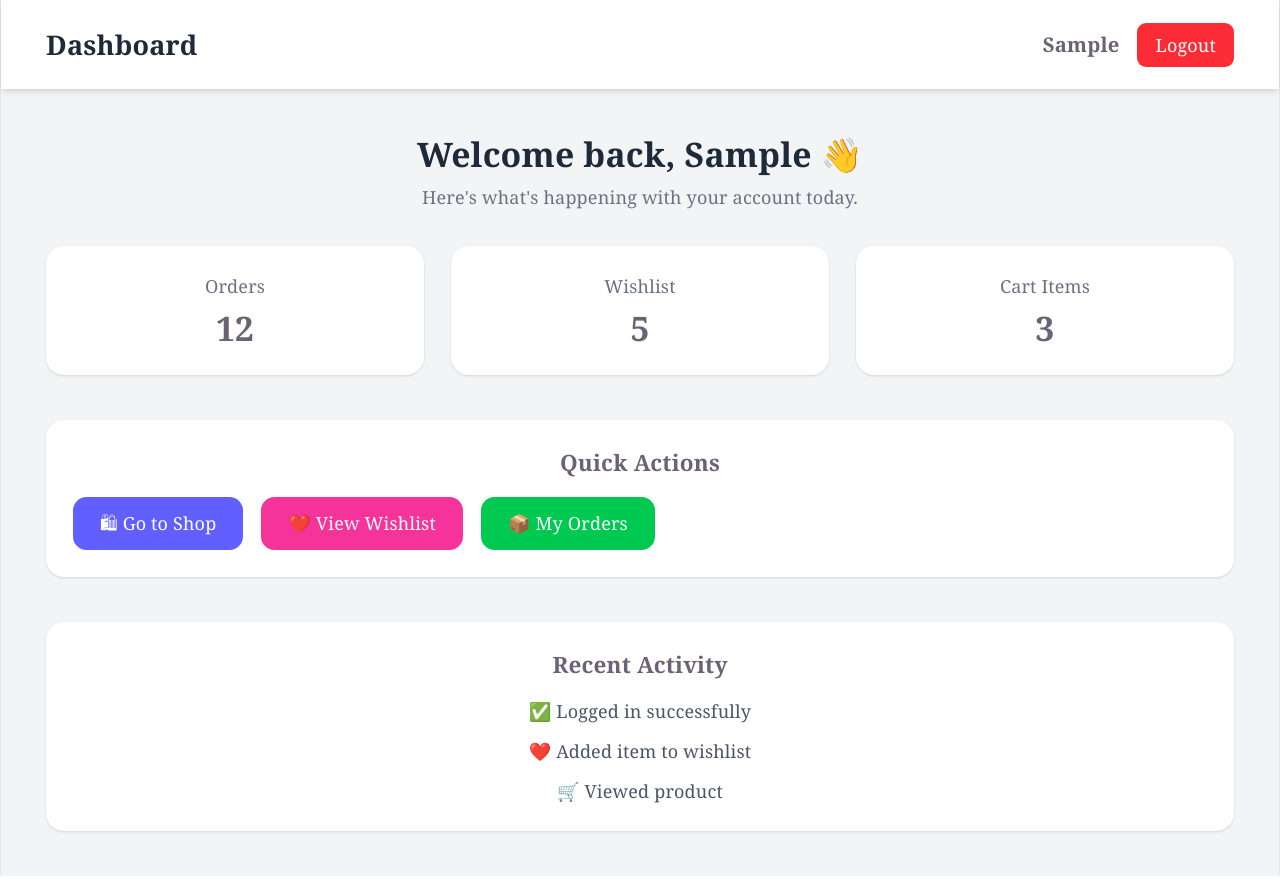
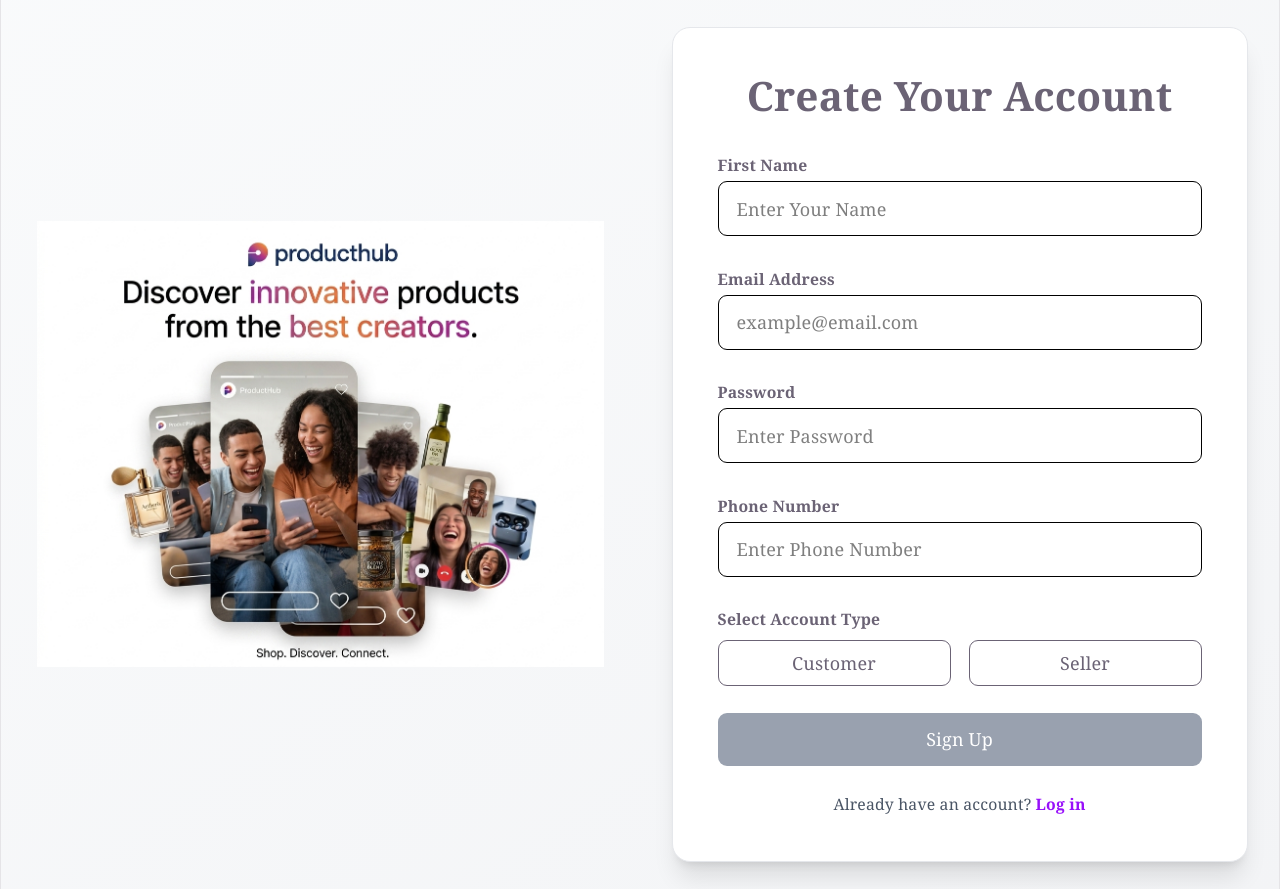
Before and after one commit to Anjalii-2000/Product-Hub-frontend, a React (Vite) app: page /register in a window 1280 px wide. Before the commit this address led to /dashboard. Built offline with nearby package versions, Linux system fonts and the light colour scheme; sample sign-in values are in the browser's storage.

Commit message:
replaced local storage with cookie from al files

```diff
--- a/src/Components/SellerAllComponents/Sidebar.jsx
+++ b/src/Components/SellerAllComponents/Sidebar.jsx
@@ -1,4 +1,7 @@
 import React from "react";
+import axios from "axios";
+
+const BASE_URL = "http://localhost:3000";
 
 export default function Sidebar({
     view,
@@ -7,15 +10,24 @@ export default function Sidebar({
     setShowProfileModal
 }) {
 
-    const handleLogout = () => {
-
-        localStorage.removeItem("token");
+    const handleLogout = async () => {
+        try {
+            await axios.post(
+                `${BASE_URL}/api/logout`,
+                {},
+                {
+                    withCredentials: true
+                }
+            );
 
             window.location.href = "/login";
+
+        } catch (error) {
+            console.log("Logout error:", error);
+        }
     };
 
     return (
-
         <div className="w-64 bg-white h-screen p-6 shadow border-r">
 
             <h2 className="font-bold text-lg text-black mb-6">
--- a/src/Components/SellerAllComponents/Topbar.jsx
+++ b/src/Components/SellerAllComponents/Topbar.jsx
@@ -1,19 +1,31 @@
 import React, { useState } from "react";
+import axios from "axios";
 import logo from "../../assets/logo.jpeg";
+
+const BASE_URL = "http://localhost:3000";
 
 export default function Topbar({ sellerName }) {
 
     const [showMenu, setShowMenu] = useState(false);
 
-    const handleLogout = () => {
+    const handleLogout = async () => {
+        try {
+            await axios.post(
+                `${BASE_URL}/api/logout`,
+                {},
+                {
+                    withCredentials: true
+                }
+            );
 
-        localStorage.removeItem("token");
+            window.location.href = "/login";
 
-        window.location.href = "/login";
+        } catch (error) {
+            console.log("Logout error:", error);
+        }
     };
 
     return (
-
         <div className="fixed top-0 left-0 w-full bg-white shadow z-50 flex items-center justify-between px-6 py-3">
 
             {/* LOGO */}
@@ -36,7 +48,6 @@ export default function Topbar({ sellerName }) {
 
                 {/* DROPDOWN */}
                 {showMenu && (
-
                     <div className="absolute right-0 mt-2 w-40 bg-white border rounded-lg shadow-lg">
 
                         <button
@@ -48,7 +59,6 @@ export default function Topbar({ sellerName }) {
 
                     </div>
                 )}
-
             </div>
 
         </div>
--- a/src/pages/Auth/RegisterPage.jsx
+++ b/src/pages/Auth/RegisterPage.jsx
@@ -1,16 +1,16 @@
-import React, { useState, useEffect } from 'react';
+import React, { useState } from 'react';
 import Image from "../../assets/Images/Image.png";
-import { Link } from 'react-router-dom';
+import { Link, useNavigate } from 'react-router-dom';
 import axios from 'axios';
 import { ToastContainer, toast } from "react-toastify";
 import "react-toastify/dist/ReactToastify.css";
-import { useNavigate } from "react-router-dom";
 
 const API_URL = "http://localhost:3000/api";
 
 const RegisterPage = () => {
 
   const navigate = useNavigate();
+
   const [formData, setFormData] = useState({
     firstName: "",
     email: "",
@@ -19,10 +19,6 @@ const RegisterPage = () => {
     role: "",
   });
 
-  console.log(formData, "formmmm")
-  const isFormValid = formData.firstName.trim() && formData.email.trim() && formData.password.trim() && formData.phone.trim() && formData.role;;
-
-
   const [error, setError] = useState({
     firstName: "",
     email: "",
@@ -30,8 +26,17 @@ const RegisterPage = () => {
     phone: ""
   });
 
+  const isFormValid =
+    formData.firstName.trim() &&
+    formData.email.trim() &&
+    formData.password.trim() &&
+    formData.phone.trim() &&
+    formData.role;
+
   const handleChange = (event) => {
+
     const { name, value } = event.target;
+
     let errorMsg = "";
 
     if (name === "firstName") {
@@ -39,9 +44,10 @@ const RegisterPage = () => {
         errorMsg = "First name must be less than 15 characters";
       }
     }
+
     if (name === "email") {
       if (!value.includes("@")) {
-        errorMsg = "Enter a valid email";
+        errorMsg = "Enter valid email";
       }
     }
 
@@ -53,96 +59,70 @@ const RegisterPage = () => {
 
     if (name === "phone") {
       if (value.length !== 10) {
-        errorMsg = "Enter a valid phone number";
+        errorMsg = "Enter valid phone number";
       }
     }
 
-    setFormData((prev) => ({ ...prev, [name]: value }));
-    setError((prev) => ({ ...prev, [name]: errorMsg }));
+    setFormData((prev) => ({
+      ...prev,
+      [name]: value
+    }));
+
+    setError((prev) => ({
+      ...prev,
+      [name]: errorMsg
+    }));
   };
 
   const handleClick = async (e) => {
+
     e.preventDefault();
 
     if (!formData.role) {
-      toast.error("Please select a role ");
-      return;
-    }
-    if (
-      !formData.firstName ||
-      !formData.email ||
-      formData.password.length <= 6 ||
-      formData.phone.length !== 10
-    ) {
-      toast.error("Please fill all fields correctly ");
+      toast.error("Please select role");
       return;
     }
 
     try {
+
       const response = await axios.post(
         `${API_URL}/register`,
         formData,
+        {
+          withCredentials: true
+        }
       );
-      const { token, user, message, role } = response.data;
 
-      localStorage.setItem("token", token);
-      const { password, ...safeData } = user;
+      toast.success(
+        response.data.message || "Registered Successfully"
+      );
 
-      localStorage.setItem("user", JSON.stringify(user));
+      setTimeout(() => {
 
-      navigate(`/dashboard/${formData.role}`);
+        if (formData.role === "seller") {
+          navigate("/dashboard/seller");
+        } else {
+          navigate("/dashboard/customer");
+        }
 
-      localStorage.setItem("userData", JSON.stringify(safeData));
-
-      toast.success(response.data.message || "Registered Successfully ");
-
+      }, 1000);
 
       setFormData({
         firstName: "",
         email: "",
         password: "",
-        phone: ""
-      });
-
-      setError({
-        firstName: "",
-        email: "",
-        password: "",
-        phone: ""
+        phone: "",
+        role: ""
       });
 
     } catch (error) {
-      if (error.response) {
-        toast.error(error.response.data.message || "Registration failed ");
-      } else {
-        toast.error("Network or server error ");
-        console.log("Network error:", error);
-      }
+
+      toast.error(
+        error.response?.data?.message ||
+        "Registration failed"
+      );
     }
   };
-
-  useEffect(() => {
-    const token = localStorage.getItem("token");
-    if (token) {
-      navigate("/dashboard");
-      return;
-    }
-
-
-    const savedData = localStorage.getItem("userData");
-
-    if (savedData) {
-      const parsedData = JSON.parse(savedData);
-
-      setFormData({
-        firstName: parsedData.firstName || "",
-        email: parsedData.email || "",
-        password: "",
-        phone: parsedData.phone || ""
-      });
-    }
-
-  }, [navigate]);
 
   return (
     <div className="min-h-screen flex flex-col md:flex-row font-serif bg-gradient-to-br from-gray-50 to-gray-100">
@@ -150,140 +130,176 @@ const RegisterPage = () => {
       <ToastContainer position="top-right" autoClose={2000} />
 
       <div className="w-full md:w-1/2 flex items-center justify-center p-8">
-        <div className="relative">
-          <div className="absolute inset-0 bg-white blur-3xl opacity-30 rounded-full"></div>
-          <img
-            src={Image}
-            alt="Register"
-            className="relative w-[500px] md:w-[650px] object-contain"
-          />
-        </div>
+
+        <img
+          src={Image}
+          alt="Register"
+          className="w-[500px] md:w-[650px] object-contain"
+        />
+
       </div>
 
       <div className="w-full md:w-1/2 flex items-center justify-center p-6">
+
         <div className="w-full max-w-lg p-10 bg-white rounded-2xl shadow-xl border border-gray-200">
 
-          <h2 className="text-4xl font-bold text-center mb-8 bg-gradient-to-r from-indigo-500 to-purple-500 bg-clip-text text-transparent">
+          <h2 className="text-4xl font-bold text-center mb-8">
             Create Your Account
           </h2>
 
           <form className="space-y-6">
 
-            {/* First Name */}
             <div className="flex flex-col">
-              <label className="mb-1 text-left text-sm font-semibold text-gray-700">
+
+              <label className="mb-1 text-left text-sm font-semibold">
                 First Name
               </label>
+
               <input
                 name="firstName"
                 value={formData.firstName}
                 onChange={handleChange}
                 placeholder="Enter Your Name"
-                className="w-full px-4 py-3 text-base text-black border border-gray-300 rounded-lg focus:ring-2 focus:ring-indigo-400 focus:border-indigo-400 outline-none transition"
+                className="w-full px-4 py-3 text-black border rounded-lg"
               />
-              <p className="text-red-500 text-sm mt-1 text-left">{error.firstName}</p>
+
+              <p className="text-red-500 text-sm mt-1">
+                {error.firstName}
+              </p>
+
             </div>
 
-            {/* Email */}
             <div className="flex flex-col">
-              <label className="mb-1 text-left text-sm font-semibold text-gray-700">
+
+              <label className="mb-1 text-left text-sm font-semibold">
                 Email Address
               </label>
+
               <input
                 name="email"
                 value={formData.email}
                 onChange={handleChange}
                 placeholder="example@email.com"
-                className="w-full px-4 py-3 text-base text-black border border-gray-300 rounded-lg focus:ring-2 focus:ring-indigo-400 focus:border-indigo-400 outline-none transition"
+                className="w-full px-4 py-3 text-black border rounded-lg"
               />
-              <p className="text-red-500 text-sm mt-1 text-left">{error.email}</p>
+
+              <p className="text-red-500 text-sm mt-1">
+                {error.email}
+              </p>
+
             </div>
 
-            {/* Password */}
             <div className="flex flex-col">
-              <label className="mb-1 text-left text-sm font-semibold text-gray-700">
+
+              <label className="mb-1 text-left text-sm font-semibold">
                 Password
               </label>
+
               <input
                 type="password"
                 name="password"
                 value={formData.password}
                 onChange={handleChange}
                 placeholder="Enter Password"
-                className="w-full px-4 py-3 text-base text-black border border-gray-300 rounded-lg focus:ring-2 focus:ring-indigo-400 focus:border-indigo-400 outline-none transition"
+                className="w-full px-4 py-3 text-black border rounded-lg"
               />
-              <p className="text-red-500 text-left text-sm mt-1">{error.password}</p>
+
+              <p className="text-red-500 text-sm mt-1">
+                {error.password}
+              </p>
+
             </div>
 
+            <div className="flex flex-col">
 
-            <div className="flex flex-col">
-              <label className="mb-1 text-left text-sm font-semibold text-gray-700">
+              <label className="mb-1 text-left text-sm font-semibold">
                 Phone Number
               </label>
+
               <input
                 name="phone"
                 value={formData.phone}
                 onChange={handleChange}
                 placeholder="Enter Phone Number"
-                className="w-full px-4 py-3 text-base text-black border border-gray-300 rounded-lg focus:ring-2 focus:ring-indigo-400 focus:border-indigo-400 outline-none transition"
+                className="w-full px-4 py-3 text-black border rounded-lg"
               />
-              <p className="text-red-500 text-left text-sm mt-1">{error.phone}</p>
+
+              <p className="text-red-500 text-sm mt-1">
+                {error.phone}
+              </p>
+
             </div>
 
+            <div className="flex flex-col">
 
-            <div className="flex flex-col">
-              <label className="mb-2 text-left text-sm font-semibold text-gray-700">
+              <label className="mb-2 text-left text-sm font-semibold">
                 Select Account Type
               </label>
+
               <div className="flex gap-4">
+
                 <button
                   type="button"
                   onClick={() => {
-                    setFormData((prev) => ({ ...prev, role: "customer" }));
+                    setFormData((prev) => ({
+                      ...prev,
+                      role: "customer"
+                    }));
                   }}
-                  className="w-full py-2 rounded-lg border border-indigo-400 text-indigo-600 hover:bg-indigo-500 hover:text-white transition"
+                  className="w-full py-2 rounded-lg border"
                 >
                   Customer
                 </button>
+
                 <button
                   type="button"
                   onClick={() => {
-                    setFormData((prev) => ({ ...prev, role: "seller" }));
-
-
+                    setFormData((prev) => ({
+                      ...prev,
+                      role: "seller"
+                    }));
                   }}
-                  className="w-full py-2 rounded-lg border border-green-400 text-green-600 hover:bg-green-500 hover:text-white transition"
+                  className="w-full py-2 rounded-lg border"
                 >
                   Seller
                 </button>
+
               </div>
+
             </div>
-
 
             <button
               onClick={handleClick}
               type="submit"
               disabled={!isFormValid}
-              className={`w-full mt-2 py-3 rounded-lg bg-purple-500 font-semibold transition duration-300 shadow-md
-    ${isFormValid
-                  ? "bg-gradient-to-r from-blue-500 to-purple-500 text-white hover:scale-[1.02] hover:shadow-lg"
+              className={`w-full py-3 rounded-lg
+              ${isFormValid
+                  ? "bg-purple-500 text-white"
                   : "bg-gray-400 text-white cursor-not-allowed"
                 }`}
             >
               Sign Up
             </button>
 
-            {/* Footer */}
-            <p className="text-center text-sm text-gray-600 mt-9">
+            <p className="text-center text-sm text-gray-600">
+
               Already have an account?{" "}
-              <Link to="/login" className="text-purple-600 font-semibold hover:underline">
+
+              <Link
+                to="/login"
+                className="text-purple-600 font-semibold hover:underline"
+              >
                 Log in
               </Link>
+
             </p>
 
           </form>
+
         </div>
+
       </div>
+
     </div>
   );
 };
--- a/src/pages/Dashboard/Dashboard.jsx
+++ b/src/pages/Dashboard/Dashboard.jsx
@@ -1,30 +1,75 @@
-import React from "react";
+import React, { useEffect, useState } from "react";
 import { useNavigate } from "react-router-dom";
+import axios from "axios";
+
+const API_URL = "http://localhost:3000/api";
 
 const Dashboard = () => {
+
   const navigate = useNavigate();
 
-  const user = JSON.parse(localStorage.getItem("user"));
+  const [user, setUser] = useState(null);
 
-  const handleLogout = () => {
-    localStorage.removeItem("token");
-    localStorage.removeItem("user");
-    localStorage.removeItem("userData");
-    navigate("/login");
+  useEffect(() => {
+
+    fetchUser();
+
+  }, []);
+
+  const fetchUser = async () => {
+
+    try {
+
+      const response = await axios.get(
+        `${API_URL}/me`,
+        {
+          withCredentials: true
+        }
+      );
+
+      setUser(response.data.user);
+
+    } catch (error) {
+
+      console.log(error);
+
+      navigate("/login");
+    }
+  };
+
+  const handleLogout = async () => {
+
+    try {
+
+      await axios.post(
+        `${API_URL}/logout`,
+        {},
+        {
+          withCredentials: true
+        }
+      );
+
+      navigate("/login");
+
+    } catch (error) {
+
+      console.log(error);
+    }
   };
 
   return (
     <div className="min-h-screen bg-gray-100 font-serif">
 
-      {/* HEADER */}
       <div className="flex justify-between items-center px-10 py-5 bg-white shadow-md">
+
         <h1 className="text-2xl font-bold text-gray-800">
           Dashboard
         </h1>
 
         <div className="flex items-center gap-4">
+
           <span className="font-semibold text-lg">
-             {user?.firstName || "User"}
+            {user?.firstName || "User"}
           </span>
 
           <button
@@ -33,79 +78,121 @@ const Dashboard = () => {
           >
             Logout
           </button>
+
         </div>
+
       </div>
 
-      {/* MAIN CONTENT */}
       <div className="p-10">
 
-        {/* WELCOME */}
         <div className="mb-8">
+
           <h2 className="text-3xl font-bold text-gray-800">
-            Welcome back, {user?.firstName} 👋
+            Welcome back, {user?.firstName}
           </h2>
+
           <p className="text-gray-500 mt-2">
             Here's what's happening with your account today.
           </p>
+
         </div>
 
-        {/* STATS CARDS */}
         <div className="grid grid-cols-1 md:grid-cols-3 gap-6 mb-10">
 
           <div className="bg-white p-6 rounded-2xl shadow">
-            <h3 className="text-gray-500">Orders</h3>
-            <p className="text-3xl font-bold mt-2">12</p>
+
+            <h3 className="text-gray-500">
+              Orders
+            </h3>
+
+            <p className="text-3xl font-bold mt-2">
+              12
+            </p>
+
           </div>
 
           <div className="bg-white p-6 rounded-2xl shadow">
-            <h3 className="text-gray-500">Wishlist</h3>
-            <p className="text-3xl font-bold mt-2">5</p>
+
+            <h3 className="text-gray-500">
+              Wishlist
+            </h3>
+
+            <p className="text-3xl font-bold mt-2">
+              5
+            </p>
+
           </div>
 
           <div className="bg-white p-6 rounded-2xl shadow">
-            <h3 className="text-gray-500">Cart Items</h3>
-            <p className="text-3xl font-bold mt-2">3</p>
+
+            <h3 className="text-gray-500">
+              Cart Items
+            </h3>
+
+            <p className="text-3xl font-bold mt-2">
+              3
+            </p>
+
           </div>
 
         </div>
 
-        {/* QUICK ACTIONS */}
         <div className="bg-white p-6 rounded-2xl shadow mb-10">
-          <h3 className="text-xl font-semibold mb-4">Quick Actions</h3>
+
+          <h3 className="text-xl font-semibold mb-4">
+            Quick Actions
+          </h3>
 
           <div className="flex gap-4 flex-wrap">
+
             <button
               onClick={() => navigate("/")}
               className="px-6 py-3 bg-indigo-500 text-white rounded-xl"
             >
-              🛍 Go to Shop
+              Go to Shop
             </button>
 
             <button
               onClick={() => navigate("/favourites")}
               className="px-6 py-3 bg-pink-500 text-white rounded-xl"
             >
-              ❤️ View Wishlist
+              View Wishlist
             </button>
 
             <button className="px-6 py-3 bg-green-500 text-white rounded-xl">
-              📦 My Orders
+              My Orders
             </button>
+
           </div>
+
         </div>
 
-        {/* RECENT ACTIVITY */}
         <div className="bg-white p-6 rounded-2xl shadow">
-          <h3 className="text-xl font-semibold mb-4">Recent Activity</h3>
+
+          <h3 className="text-xl font-semibold mb-4">
+            Recent Activity
+          </h3>
 
           <ul className="space-y-3 text-gray-600">
-            <li>✅ Logged in successfully</li>
-            <li>❤️ Added item to wishlist</li>
-            <li>🛒 Viewed product</li>
+
+            <li>
+              Logged in successfully
+            </li>
+
+            <li>
+              Added item to wishlist
+            </li>
+
+            <li>
+              Viewed product
+            </li>
+
           </ul>
+
         </div>
 
       </div>
+
     </div>
   );
 };
```
Also changed, not shown: src/Components/PrivateRoute.jsx (+32 -2 lines), src/Components/ProductData/ProductData.jsx (+41 -2 lines), src/Components/SellerAllComponents/EditProfile.jsx (+3 -6 lines), src/Components/SellerAllComponents/ProductModal.jsx (+4 -18 lines), src/Components/SellerAllComponents/Products.jsx (+51 -25 lines), src/pages/Auth/LoginPage.jsx (+37 -39 lines), src/pages/Dashboard/Seller.jsx (+4 -21 lines). Lines whose indentation alone changed are shown as unchanged.
